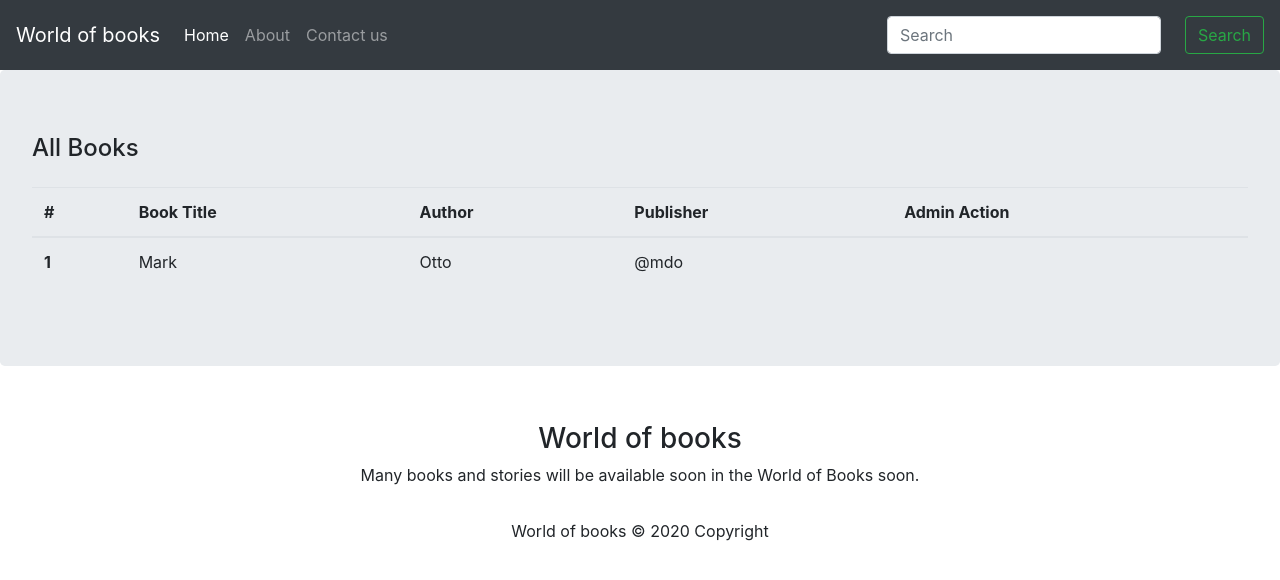
After one commit to wael009/library-php, a PHP site: page /main.php in a window 1280 px wide. The commit adds this page. Shown: the top 580 px of the page. Run offline with PHP 8.4, Linux system fonts and the light colour scheme.

Commit message:
Set the functions the book.

```diff
--- a/database.php
+++ b/database.php
@@ -1,4 +1,5 @@
 <?php
+
 
 class database
 {
@@ -30,5 +31,4 @@ class database
     }
 }
 
-
 ?>
--- a/login.php
+++ b/login.php
@@ -26,6 +26,8 @@ if(isset($_POST['submit']))
 	// 	$_SESSION['user'] = $check;
 	// 	header('location:main.php');	// If yes redirct to the main page.
 	// }
+
+
 }
 
 ?>
--- /dev/null
+++ b/main.php
@@ -0,0 +1,40 @@
+<?
+include "header.php";
+
+?>
+
+<div class="">
+  <div class="row">
+    <div class="col-lg-12">
+      <div class="jumbotron">
+        <h4 class="mb-4"> All Books </h4>
+
+        <table class="table">
+  <thead>
+    <tr>
+      <th scope="col">#</th>
+      <th scope="col">Book Title</th>
+      <th scope="col">Author</th>
+      <th scope="col">Publisher</th>
+      <th scope="col">Admin Action</th>
+    </tr>
+  </thead>
+  <tbody>
+    <tr>
+      <th scope="row">1</th>
+      <td>Mark</td>
+      <td>Otto</td>
+      <td>@mdo</td>
+
+    </tr>
+  </tbody>
+</table>
+      </div>
+     </div>
+    </div>
+</div>
+
+<?php
+
+include "footer.php";
+?>
```
Also changed, not shown: BasicObject.php (added, +31 -0 lines), test.php (added, +72 -0 lines).
